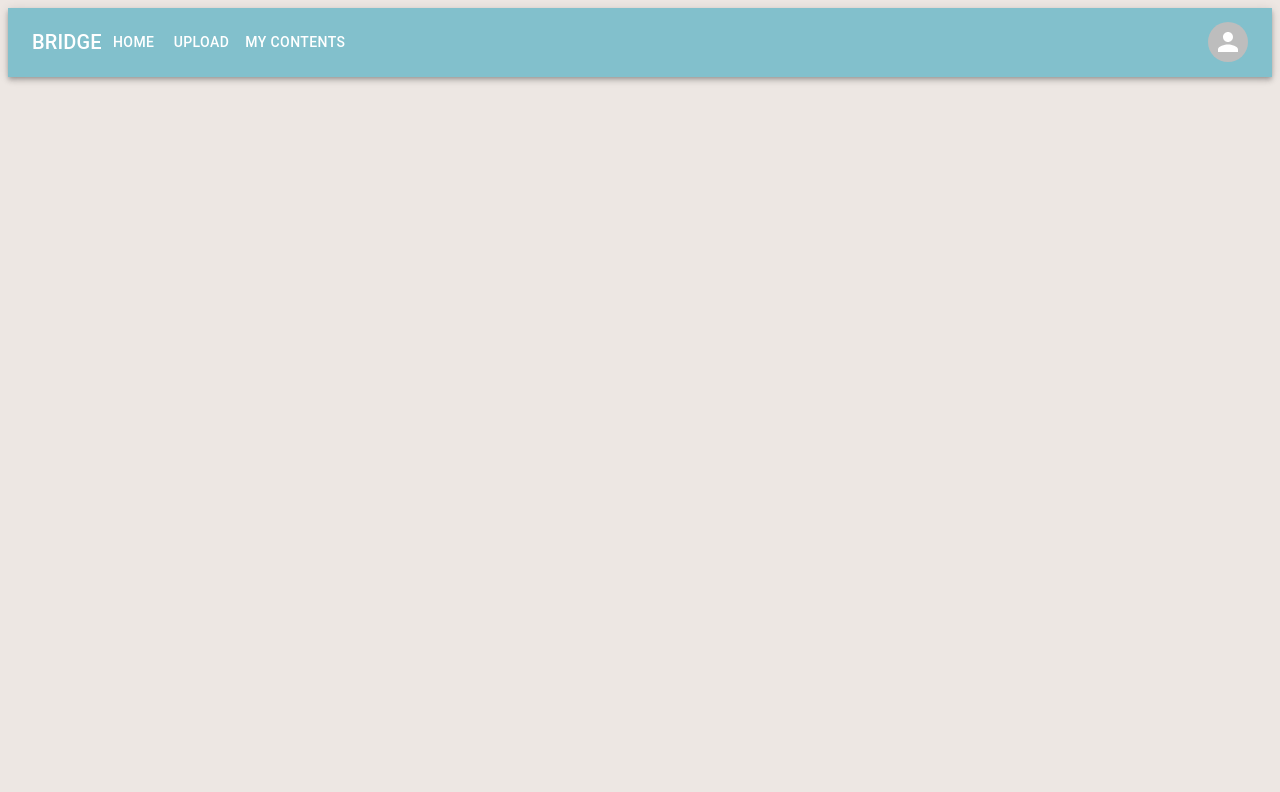
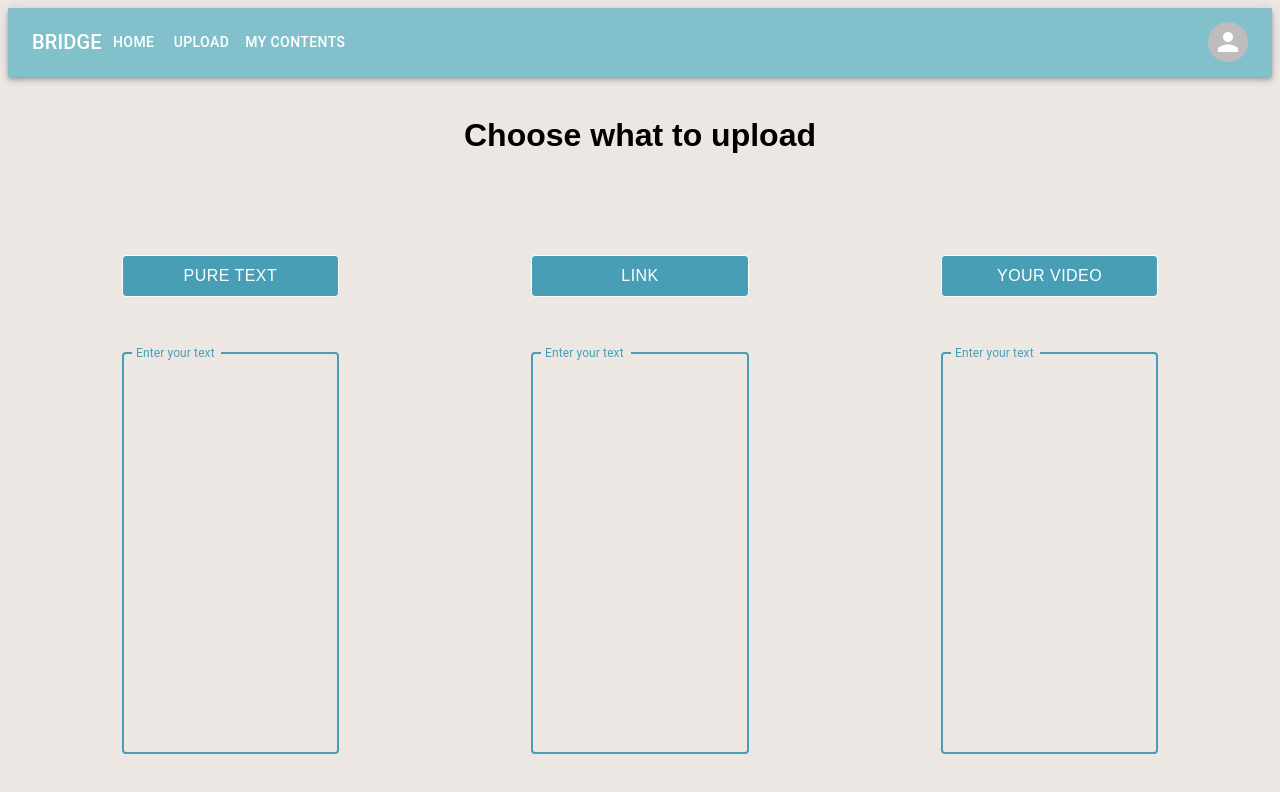
Before and after one commit to Spicy-Pineapple-Chicken-Stew/cissa-summerhack, a React (Create React App) app: page / in a window 1280 px wide. Shown: the top 792 px of the page. Built offline with nearby package versions, Linux system fonts and the light colour scheme.

Commit message:
added upload page

```diff
--- a/package.json
+++ b/package.json
@@ -12,7 +12,7 @@
     "@testing-library/user-event": "^13.5.0",
     "react": "^17.0.2",
     "react-dom": "^17.0.2",
-    "react-scripts": "^3.0.1",
+    "react-scripts": "^5.0.0",
     "web-vitals": "^2.1.3"
   },
   "scripts": {
--- a/src/App.js
+++ b/src/App.js
@@ -1,21 +1,27 @@
-import React from 'react'
+import React, {useState} from 'react'
 import './App.css';
 import Global_MenuBar from './Components/global_menubar';
 import Upload_desktop from './Pages/Upload_desktop_ver';
 import Home from "./Pages/Home";
+import UploadConfirmation from "./Pages/UploadConfirmation";
+import {CurrentPageContext} from "./Contexts/CurrentPageContext";
 
 function App() {
-  var displayHome = false;
+  let [currentPage, setCurrentPage] = useState('uploadconfirm');
+
   return (
+      <CurrentPageContext.Provider value={[currentPage, setCurrentPage]}>
           <div>
               <div>
                   <Global_MenuBar/>
               </div>
               <div className="App">
-        {displayHome && <Home/>}
-        {displayHome && <Upload_desktop/>}
+                  {currentPage === 'main' && <Home/>}
+                  {currentPage === 'upload' && <Upload_desktop/>}
+                  {currentPage === 'uploadconfirm' && <UploadConfirmation/>}
               </div>
           </div>
+      </CurrentPageContext.Provider>
     )
 }
 export default App;
--- a/src/Components/ButtonDef.js
+++ b/src/Components/ButtonDef.js
@@ -13,16 +13,17 @@ const ColorButton = styled(Button)(({ theme }) => ({
         '"Segoe UI Emoji"',
         '"Segoe UI Symbol"',
       ].join(','),
-    fontColor: '#EDE7E3',
+    color: '#ffffff',
     backgroundColor: '#489fb5',
     padding: '6px 12px',
     border: '1px solid',
     fontSize: 16,
     '&:hover': {
-        backgroundColor: '59a9bd',
+        backgroundColor: '#59a9bd',
+        color: '#676767'
     },
     '&:active': {
-        backgroundColor:'4896b5',
+        backgroundColor:'#4896b5',
     },
 }));
 
--- /dev/null
+++ b/src/Contexts/CurrentPageContext.js
@@ -0,0 +1,3 @@
+import {createContext} from "react";
+
+export const CurrentPageContext = createContext(null);
--- a/src/Pages/UploadConfirmation.js
+++ b/src/Pages/UploadConfirmation.js
@@ -1,3 +1,162 @@
-export default function UploadConfirmation(){
+import * as React from 'react';
+import ColorButton from '../Components/ButtonDef'
+import {Collapse, Fade, Paper, TextField, Zoom} from "@mui/material";
+import {styled} from "@mui/material/styles";
+import Button from "@mui/material/Button";
+import {useContext, useEffect, useState} from "react";
+import {CurrentPageContext} from "../Contexts/CurrentPageContext";
 
+export default function UploadConfirmation(props){
+    let [currentPage, setCurrentPage] = useContext(CurrentPageContext);
+    let [hasSelected, setHasSelected] = useState(false);
+    let [currentSelection, setCurrentSelection] = useState(null);
+    let [animationState, setAnimationState] = useState(false);
+
+    const CustomTextField = styled(TextField)({
+        '& label.Mui-focused': {
+            color: '#489fb5',
+        },
+        '& .MuiInput-underline:after': {
+            borderBottomColor: '#489fb5',
+        },
+        '& .MuiOutlinedInput-root': {
+            '& fieldset': {
+                borderColor: '#489fb5',
+            },
+            '&:hover fieldset': {
+                borderColor: '#489fb5',
+            },
+            '&.Mui-focused fieldset': {
+                borderColor: '#489fb5',
+            },
+        },
+    });
+
+    const SubmitButton = styled(Button)(({ theme }) => ({
+        fontFamily: [
+            'Oxygen',
+            'Arial',
+            'sans-serif',
+            '"Apple Color Emoji"',
+            '"Segoe UI Emoji"',
+            '"Segoe UI Symbol"',
+        ].join(','),
+        color: '#ffffff',
+        backgroundColor: '#FFA62B',
+        padding: '6px 12px',
+        border: '1px solid',
+        fontSize: 16,
+        '&:hover': {
+            backgroundColor: '#f1bb73',
+            color: '#676767'
+        },
+        '&:active': {
+            backgroundColor:'#FFA62B',
+        },
+    }));
+
+    const linkTextField = (
+        <CustomTextField
+            id={'pure-text-input'}
+            label={'Enter your link'}
+            multiline
+            rows={1}
+            maxRows={1}
+            sx={{width: '81vw', marginLeft: '9vw', marginTop: '5vh'}}
+            focused
+        />
+    );
+
+    const puretextTextField = (
+        <CustomTextField
+            id={'pure-text-input'}
+            label={'Enter your text'}
+            multiline
+            rows={16}
+            sx={{width: '81vw', marginLeft: '9vw', marginTop: '5vh'}}
+            focused
+        />
+    )
+
+    const descriptionTextField = (
+        <CustomTextField
+            id={'pure-text-input'}
+            label={'Enter your text'}
+            multiline
+            rows={16}
+            sx={{width: '17vw', marginTop: '-3vh'}}
+            focused
+        />
+    )
+
+    useEffect(() => {
+        setAnimationState(false);
+    }, [currentSelection])
+
+    function renderTextField(){
+        if(!hasSelected){
+            return(
+                <div className={'wrapperButtonRow'}>
+                    {descriptionTextField}
+                    {descriptionTextField}
+                    {descriptionTextField}
+                </div>
+            )
+        }else{
+            if(animationState === false){
+                var timer = setInterval(() => {setAnimationState(true)}, 5)
+            }else{
+                clearInterval(timer)
+            }
+
+            if(currentSelection === 'puretext'){
+                return(
+                    <Zoom in={animationState}>{puretextTextField}</Zoom>
+                )
+            }else if(currentSelection === 'link'){
+                return(
+                    <Zoom in={animationState}>{linkTextField}</Zoom>
+                )
+            }else{
+                return(
+                    <div>
+                    </div>
+                )
+            }
+        }
+    }
+
+    return(
+        <div className={'wrapperUploadConfirmation'}>
+            <h1 style={{marginTop: '5vh'}}>Choose what to upload</h1>
+            <div className={'wrapperButtonRow'}>
+                <ColorButton
+                    sx={{width: '17vw'}}
+                    onClick={() => {
+                        setHasSelected(true)
+                        setCurrentSelection('puretext')
+                    }}
+                >Pure text</ColorButton>
+                <ColorButton
+                    sx={{width: '17vw'}}
+                    onClick={() => {
+                        setHasSelected(true)
+                        setCurrentSelection('link')
+                    }}
+                >Link</ColorButton>
+                <ColorButton
+                    sx={{width: '17vw'}}
+                    onClick={() => {// Demo of react context (CurrentPageContext)
+                        //setCurrentPage('main')
+                        setHasSelected(true)
+                        setCurrentSelection('customvideo')
+                    }}
+                >Your video</ColorButton>
+            </div>
+            {renderTextField()}
+            {hasSelected && <div className={'wrapperButtonRow'}>
+                <SubmitButton sx={{width: '13vw'}}>Submit</SubmitButton>
+            </div>}
+        </div>
+    )
 }
--- a/src/index.css
+++ b/src/index.css
@@ -33,6 +33,23 @@ body {
   margin-left: 1vw;
 }
 
+.wrapperUploadConfirmation{
+  display: flex;
+  flex-wrap: wrap;
+  flex-direction: column;
+  justify-content: center;
+  text-align: center;
+}
+
+.wrapperButtonRow{
+  display: flex;
+  flex-direction: row;
+  justify-content: center;
+  column-gap: 15vw;
+  align-items: center;
+  margin-top: 10vh;
+}
+
 
 code {
   font-family: source-code-pro, Menlo, Monaco, Consolas, 'Courier New', monospace;
```
Also changed, not shown: 1 other file (tests, documents, lock files or other folders). Lines whose indentation alone changed are shown as unchanged.
